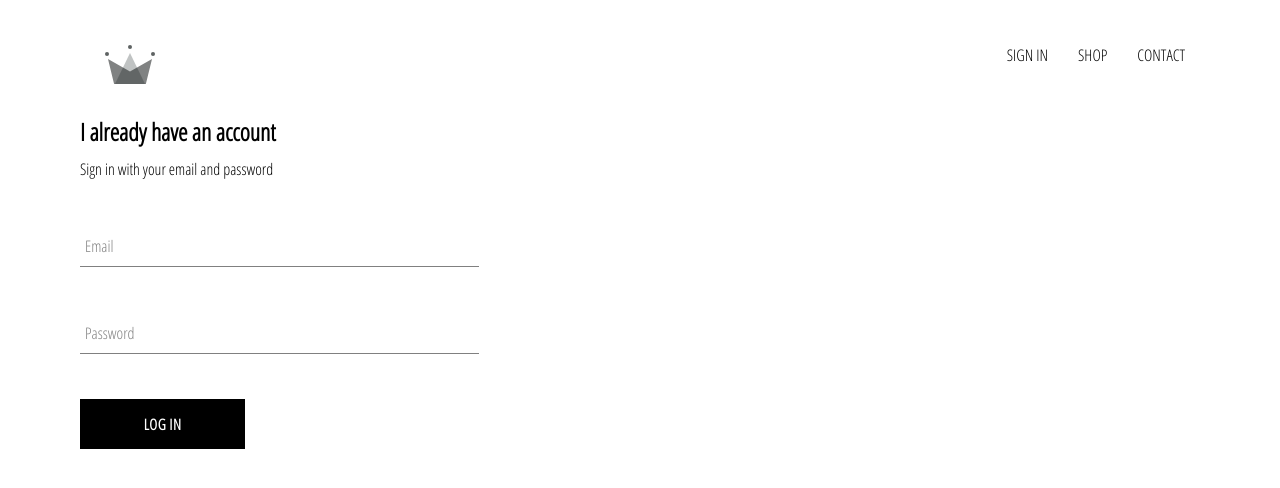
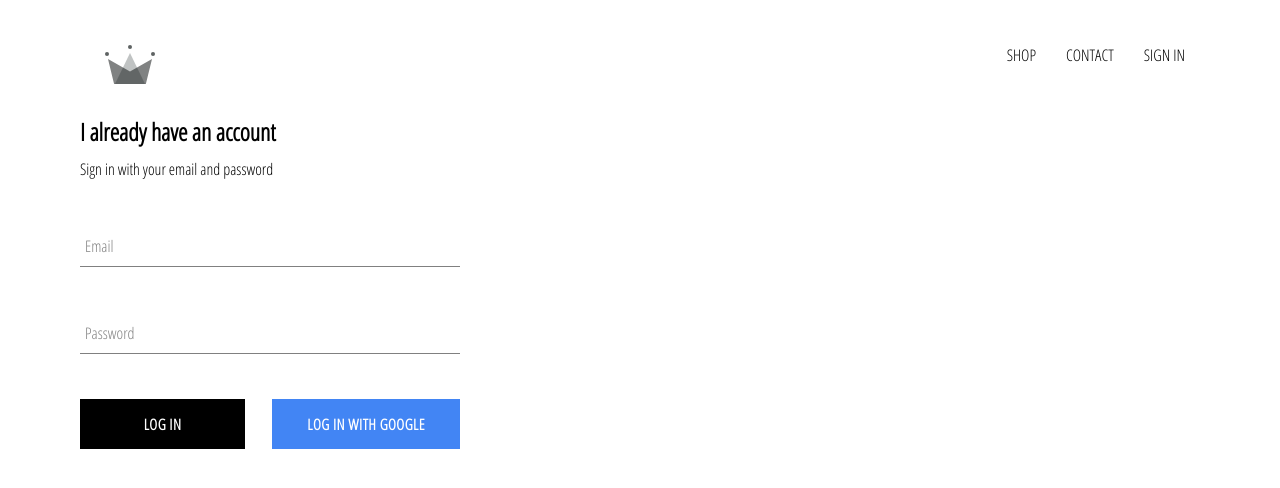
Before and after one commit to KasiaMirowska/ecommerce, a React (Create React App) app: page /signin in a window 1280 px wide. Shown: the top 488 px of the page. Built offline with nearby package versions, Linux system fonts and the light colour scheme; no server answers.

Commit message:
firebase & google login

```diff
--- a/package.json
+++ b/package.json
@@ -6,6 +6,7 @@
     "@testing-library/jest-dom": "^4.2.4",
     "@testing-library/react": "^9.5.0",
     "@testing-library/user-event": "^7.2.1",
+    "firebase": "^7.13.1",
     "node-sass": "^4.13.1",
     "react": "^16.13.1",
     "react-dom": "^16.13.1",
--- a/src/App.css
+++ b/src/App.css
@@ -1,3 +1,7 @@
+* {
+  box-sizing: border-box;
+}
+
 body {
   font-family: 'Open Sans Condensed', sans-serif;
   padding: 20px 80px;
--- a/src/App.js
+++ b/src/App.js
@@ -6,11 +6,33 @@ import HatsPage from './pages/hatspage/HatsPage';
 import ShopPage from './pages/shop/ShopPage';
 import Header from './components/Header/Header';
 import LoginRegister from './pages/LoginRegister/LoginRegister';
+import {auth} from './firebase/firebase.util';
 
-function App() {
+export default class App extends React.Component {
+  constructor() {
+    super()
+    this.state = {
+      currentUser: null,
+    }
+  }
+
+  unsubscribeFromAuth = null;
+
+  componentDidMount = () => {
+    this.unsubscribeFromAuth = auth.onAuthStateChanged(user => {
+      this.setState({ currentUser: user });
+      console.log(user)
+    })
+  }
+
+  componentWillUnmount = () => {
+    this.unsubscribeFromAuth(); //making sure we sign off/expire the access
+  }
+
+  render() {
     return (
       <div>
-      <Header />
+        <Header currentUser={this.state.currentUser}/>
         <Switch>
 
         <Route exact path='/' component={HomePage} />
@@ -21,4 +43,4 @@ function App() {
     );
   }
 
-export default App;
+}
--- a/src/components/CustomButton/CustomButton.js
+++ b/src/components/CustomButton/CustomButton.js
@@ -2,9 +2,12 @@ import React from 'react';
 import './CustomButton.styles.scss';
 
 
-export default function CustomButton({children, ...otherProps}) {
+export default function CustomButton({children, isGoogleSignedIn, ...otherProps}) {
+    //conditionally rendering a button class based on a prop for google signIn...if google? then it has a google class , if not then nothing plus always custom-button class...
+    console.log(isGoogleSignedIn)
+
     return (
-        <button className='custom-button' {...otherProps}>
+        <button className={`${isGoogleSignedIn? 'google-sign-in' : ''} custom-button`} {...otherProps}>
             {children}
         </button>
     )
--- a/src/components/CustomButton/CustomButton.styles.scss
+++ b/src/components/CustomButton/CustomButton.styles.scss
@@ -19,4 +19,15 @@
       color: black;
       border: 1px solid black;
     }
+
+    &.google-sign-in {
+        background-color: #4285f4;
+        color: white;
+
+        &:hover {
+            background-color:#357ae8;
+            border: none;
+        }
+    }
+
   }
--- a/src/components/Header/Header.js
+++ b/src/components/Header/Header.js
@@ -2,23 +2,29 @@ import React from 'react';
 import './Header.styles.scss';
 import { Link } from 'react-router-dom';
 import { ReactComponent as Logo } from '../../assets/crown.svg'
+import { auth } from '../../firebase/firebase.util';
 
-export default function Header() {
+
+export default function Header({currentUser}) {
     return (
         <header className='header'>
             <Link to='/' className='logo-container'>
                 <Logo className='logo' />
             </Link>
             <div className='options'>
-                <Link to='/signin' className='option'>
-                    SIGN IN
-                </Link>
                 <Link to='/shop' className='option'>
                     SHOP
                 </Link>
                 <Link to='/contact' className='option'>
                     CONTACT
                 </Link>
+
+                {currentUser?
+                <div className='option' onClick={() => auth.signOut()}>SIGN OUT</div>
+                :
+                <Link className='option' to='/signin'>SIGN IN</Link>}
+
+
             </div>
         </header>
     )
--- a/src/components/Header/Header.styles.scss
+++ b/src/components/Header/Header.styles.scss
@@ -20,6 +20,7 @@
 
         .option {
             padding: 10px 15px;
+            cursor: pointer;
         }
 
     }
--- a/src/components/Login/Login.js
+++ b/src/components/Login/Login.js
@@ -2,6 +2,8 @@ import React from 'react';
 import './Login.styles.scss';
 import FormInput from '../../components/FormInput/FormInput';
 import CustomButton from '../../components/CustomButton/CustomButton';
+import {signInWithGoogle } from '../../firebase/firebase.util';
+
 
 export default class Login extends React.Component {
     constructor(props) {
@@ -40,8 +42,10 @@ export default class Login extends React.Component {
 
                     <FormInput name='password' value={this.state.password} onChange={this.handleChange} label='Password' required />
 
-
+                    <div className='buttons'>
                     <CustomButton type='submit'  required >LOG IN</CustomButton>
+                    <CustomButton  onClick={signInWithGoogle} isGoogleSignedIn >LOG IN WITH GOOGLE</CustomButton>
+                    </div>
                 </form>
             </div>
         )
--- a/src/components/Login/Login.styles.scss
+++ b/src/components/Login/Login.styles.scss
@@ -1,9 +1,14 @@
 .sign-in {
-    width: 30vw;
+    width: 380px;
     display:flex;
     flex-direction: column;
 
     .title {
         margin: 0 0 10px;
     }
+
+    .buttons {
+        display: flex;
+        justify-content: space-between;
+    }
 }
--- /dev/null
+++ b/src/firebase/firebase.util.js
@@ -0,0 +1,27 @@
+import firebase from 'firebase/app';
+import 'firebase/firestore'; //for database
+import 'firebase/auth'; //for authentication
+
+
+const config = {
+    apiKey: "AIzaSyAvZb8PsjokOEf4AC16V0613SHcH7ESYeI",
+    authDomain: "crown-db-3ccd2.firebaseapp.com",
+    databaseURL: "https://crown-db-3ccd2.firebaseio.com",
+    projectId: "crown-db-3ccd2",
+    storageBucket: "crown-db-3ccd2.appspot.com",
+    messagingSenderId: "506711171270",
+    appId: "1:506711171270:web:b0f9c788f57944529637c7",
+    measurementId: "G-6SS2MF5K16"
+  };
+
+  firebase.initializeApp(config);
+  //configuration neccesary for google auth
+
+  export const auth = firebase.auth();
+  export const firestore = firebase.firestore();
+
+  const provider = new firebase.auth.GoogleAuthProvider(); //from firebase library for google auth
+  provider.setCustomParameters({ prompt: 'select_account' }); //makes a pop up with google acc to choose from, provider is a class
+  export const signInWithGoogle = () => auth.signInWithPopup(provider);
+
+  export default firebase;
```
Also changed, not shown: 1 other file (tests, documents, lock files or other folders). Lines whose indentation alone changed are shown as unchanged.
